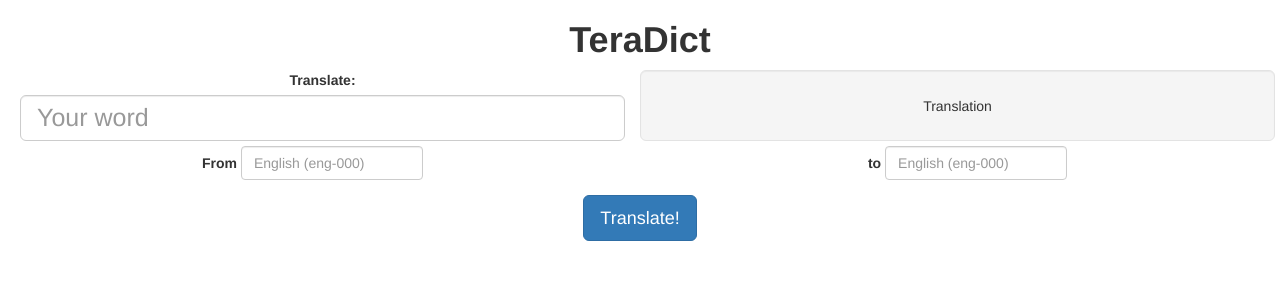
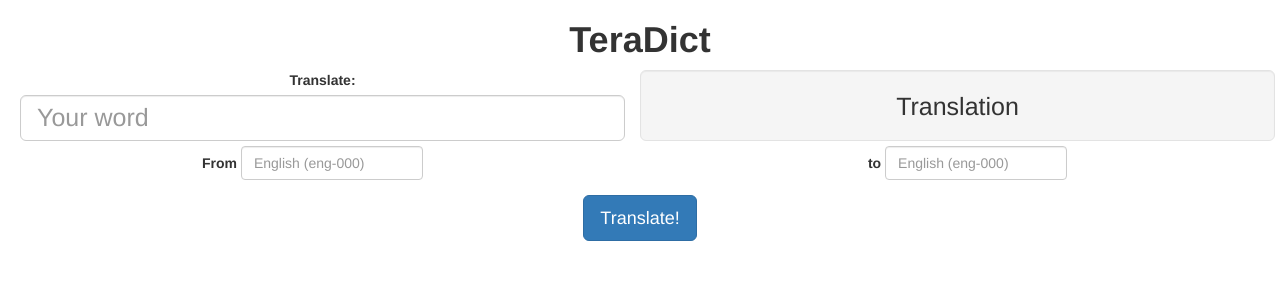
Before and after one commit to annieke/panlex-django, a Django app: page / in a window 1280 px wide. Shown: the top 300 px of the page. Run offline with Django 3.2, Linux system fonts and the light colour scheme; some libraries are stand-ins or nearby versions.

Commit message:
Translation font tweak & alignment, suggestion box tweak

```diff
--- a/TeraDictV3/static/style.css
+++ b/TeraDictV3/static/style.css
@@ -96,6 +96,13 @@ div.word {
 	z-index: 10;
 }
 
+#result {
+	font-size: 25px;
+	vertical-align: middle;
+	text-align: center;
+	line-height: 20px;
+}
+
 /* CENTER THIS!!!!!! */
 #transload {
 	width: 100%;
@@ -116,7 +123,7 @@ div.word {
 }
 
 .tt-menu {
-  width: 422px;
+  width: 290px;
   margin: 12px 0;
   padding: 8px 0;
   background-color: #fff;
```
